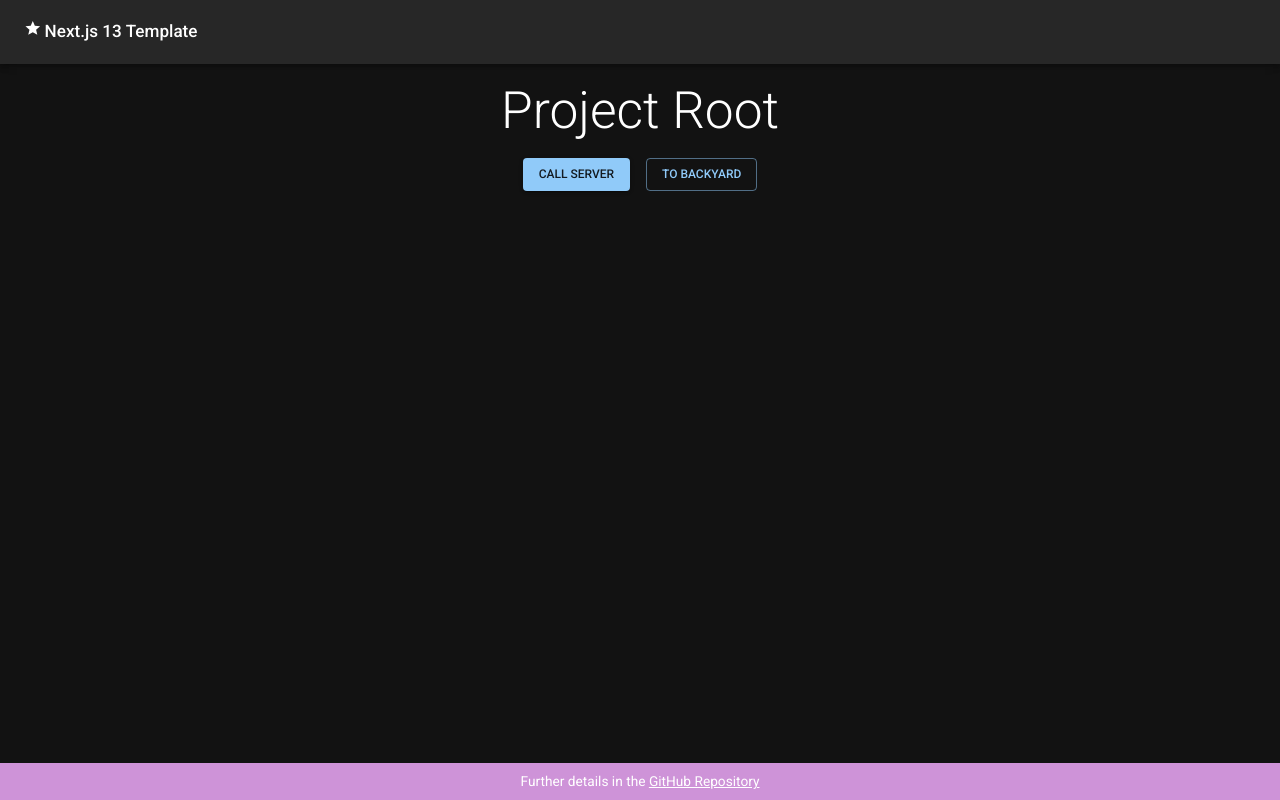
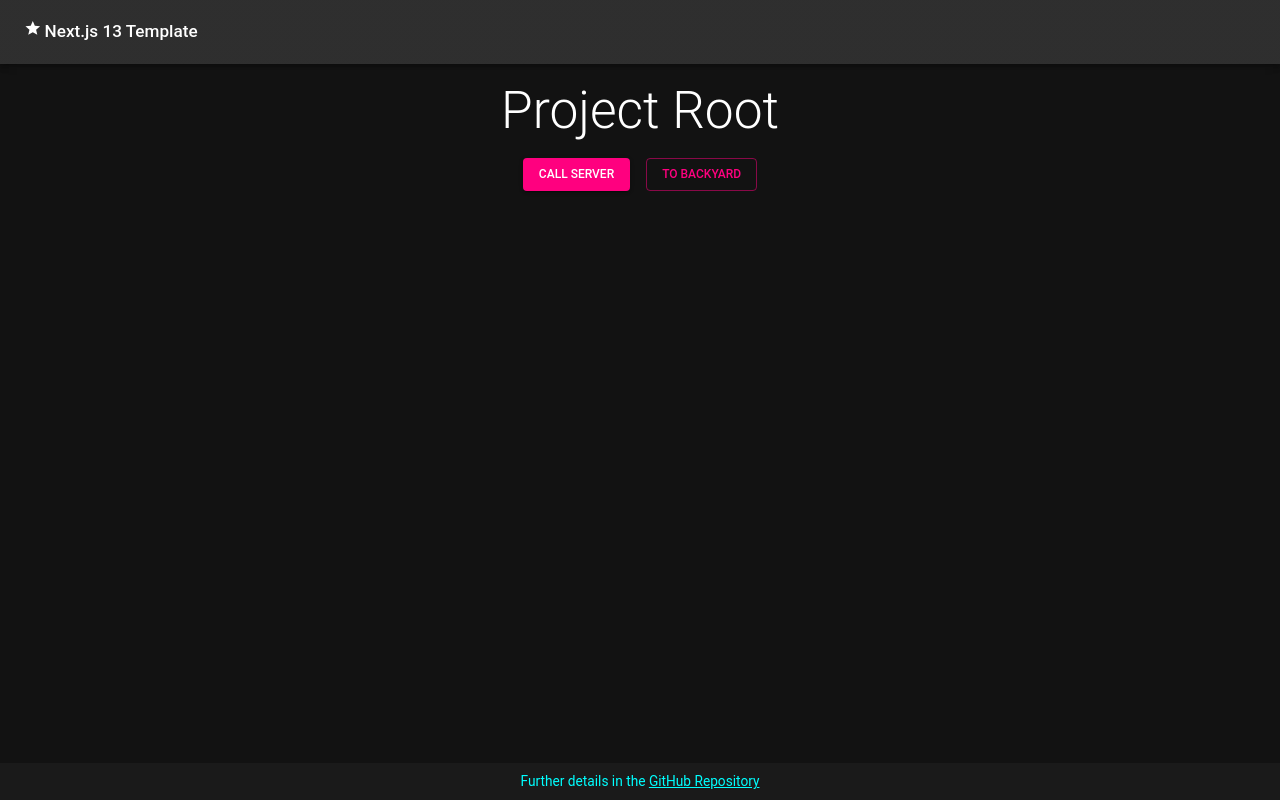
Before and after one commit to mopore/next_ts_react_mui, a Next.js app: page / in a window 1280 px wide. Built offline with nearby package versions, Linux system fonts and the light colour scheme.

Commit message:
Provide a cyberpunk theme.

```diff
--- a/src/components/ExamleForm.tsx
+++ b/src/components/ExamleForm.tsx
@@ -57,10 +57,13 @@ const ExampleForm = ({ formAction }: BackenButtonProps) => {
 						<TextField
 							required
 							id="person-form-name"
-							label="Required"
+							label="Name"
 							name="name"
 							defaultValue="Name of the person"
 							sx={{ width: '100%' }}
+							onFocus={event => {
+								event.target.select();
+							}}
 						/>
 					</Grid>
 					<Grid item xs={12} md={6}>
--- a/src/components/JniFooter.tsx
+++ b/src/components/JniFooter.tsx
@@ -3,12 +3,12 @@ import { Box, Link, Typography } from '@mui/material';
 const JniFooter = () => {
 	return (
 		<Box sx={{
-			bgcolor: 'secondary.main',
+			bgcolor: 'background.paper',
 			p: 1,
 			position: 'fixed',
 			bottom: 0,
 			width: '100%',
-			color: '#fff'
+			color: 'secondary.main'
 		}}
 		>
 			<Typography variant="body1" align="center">
--- a/src/styles/jni_styles.ts
+++ b/src/styles/jni_styles.ts
@@ -6,7 +6,7 @@ import { SxProps, Theme, } from "@mui/material";
 const jniStyles : Record<string, SxProps<Theme> | undefined> = {
 	redBgHoverTransition : {
 	  '&:hover': {
-	    backgroundColor: "#ff0000",
+	    backgroundColor: "secondary.main",
 	  },
 	  transition: (theme: Theme) => theme.transitions.create('background-color', {
 	    // duration: theme.transitions.duration.standard,
--- a/src/theme/ThemeRegistry.tsx
+++ b/src/theme/ThemeRegistry.tsx
@@ -3,13 +3,14 @@
 import { createTheme, ThemeOptions, ThemeProvider } from "@mui/material/styles";
 import { NextAppDirEmotionCacheProvider } from "./EmotionCache";
 import CssBaseline from "@mui/material/CssBaseline";
-import { Roboto } from "next/font/google";
+// import { Roboto } from "next/font/google";
+import { deepOrange, grey } from "@mui/material/colors";
 
-const roboto = Roboto({
-	weight: ["300", "400", "500", "700"],
-	style: ["normal", "italic"],
-	subsets: ["latin"]
-});
+// const roboto = Roboto({
+// 	weight: ["300", "400", "500", "700"],
+// 	style: ["normal", "italic"],
+// 	subsets: ["latin"]
+// });
 
 const themeOptions: ThemeOptions = {
 	typography: {
@@ -17,11 +18,25 @@ const themeOptions: ThemeOptions = {
 		fontSize: 12,
 	},
 	palette: {
-		mode: "dark",
-		// background: {
-		// 	default: "#FF00FF",
-		// },
-	},
+        mode: "dark",
+        background: {
+            default: "#121212",  // Almost black
+            paper: "#1a1a1a",  // Slightly lighter than the default background
+        },
+        primary: {
+            main: "#FF007F",  // Neon Pink
+            contrastText: "#ffffff",  // White text on neon background
+        },
+        secondary: {
+            main: "#00FFFF",  // Neon Cyan
+            contrastText: "#000000",  // Black text on neon background
+        },
+        text: {
+            primary: "#ffffff",  // Main text as white
+            secondary: "#A0A0A0",  // Secondary text as a bit dull white
+        },
+        divider: "#333333",  // A darker divider which is subtle
+    },
 	components: {},
 };
 
```
Also changed, not shown: src/theme/EmotionCache.tsx (indentation only).
